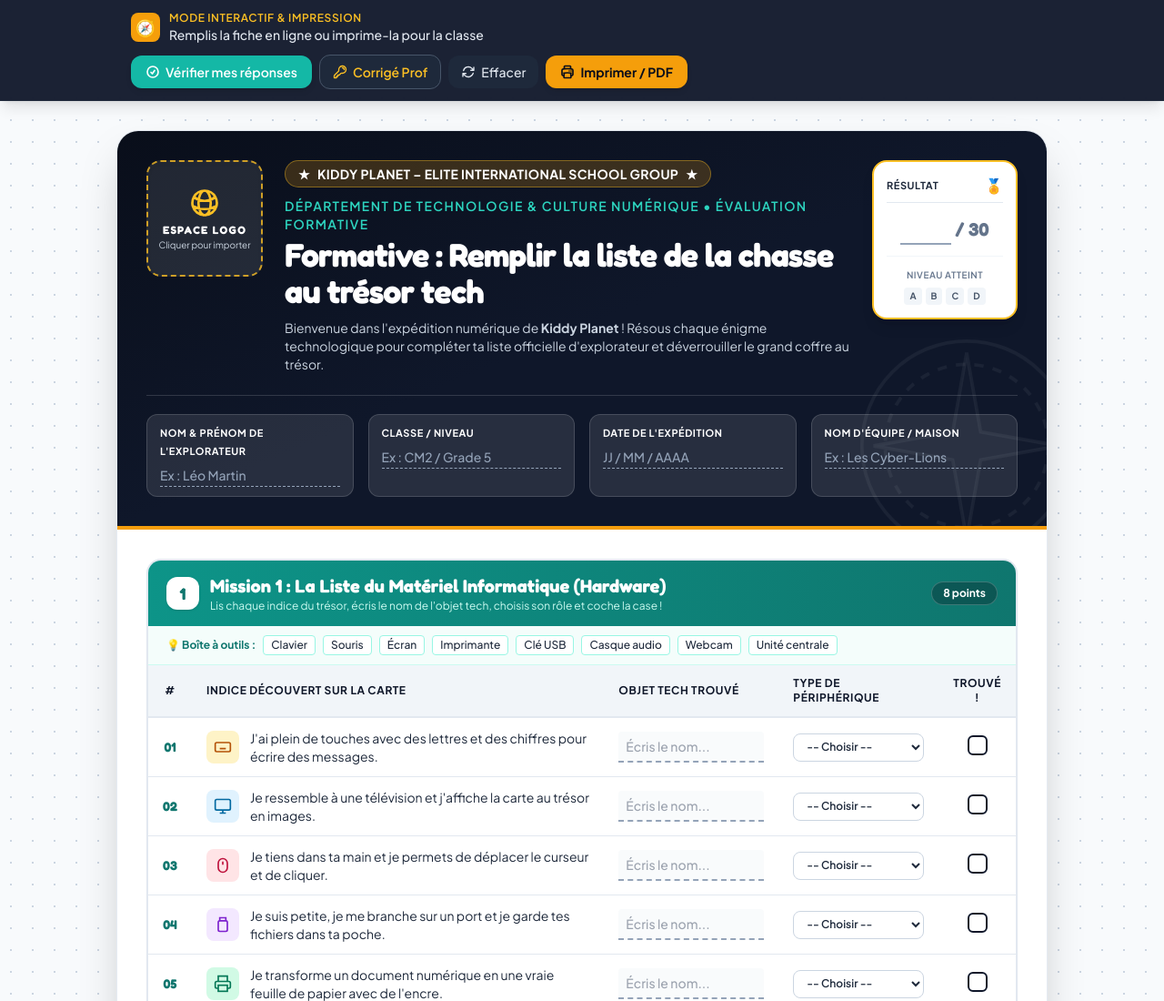
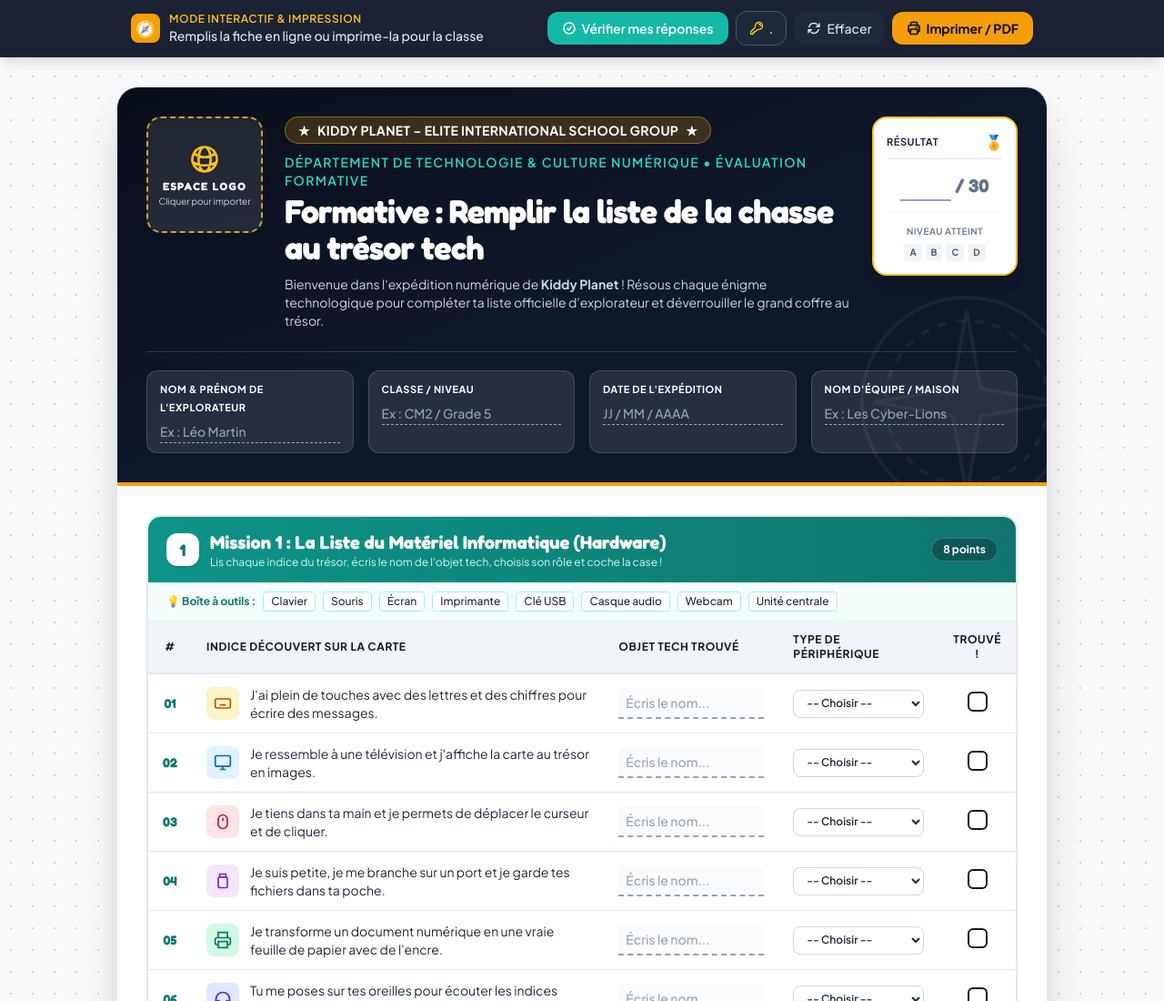
Before and after one commit to John-Christ/elite, a plain HTML site: page docs/p2.html in a window 1280 px wide. Shown: the top 1100 px of the page at 91% size. Drawn offline with nearby package versions, Linux system fonts and the light colour scheme.

Commit message:
Update p2.html

```diff
--- a/docs/p2.html
+++ b/docs/p2.html
@@ -180,7 +180,7 @@
                 </button>
                 <button onclick="toggleAnswerKey()" id="btnAnswerKey" class="px-3.5 py-2 rounded-xl bg-navy-800 hover:bg-slate-700 border border-slate-600 text-gold-400 font-semibold text-sm transition flex items-center gap-1.5 cursor-pointer">
                     <svg class="w-4 h-4" fill="none" stroke="currentColor" stroke-width="2" viewBox="0 0 24 24"><path stroke-linecap="round" stroke-linejoin="round" d="M15.75 5.25a3 3 0 013 3m3 0a6 6 0 01-7.029 5.912c-.563-.097-1.159.026-1.563.43L10.5 17.25H8.25v2.25H6v2.25H2.25v-2.818c0-.597.237-1.17.659-1.591l6.499-6.499c.404-.404.527-1 .43-1.563A6 6 0 1121.75 8.25z"/></svg>
-                    <span>Corrigé Prof</span>
+                    <span>.</span>
                 </button>
                 <button onclick="resetAssessment()" class="px-3.5 py-2 rounded-xl bg-slate-800 hover:bg-slate-700 text-slate-200 font-medium text-sm transition flex items-center gap-1.5 cursor-pointer" title="Réinitialiser la fiche">
                     <svg class="w-4 h-4" fill="none" stroke="currentColor" stroke-width="2" viewBox="0 0 24 24"><path stroke-linecap="round" stroke-linejoin="round" d="M16.023 9.348h4.992v-.001M2.985 19.644v-4.992m0 0h4.992m-4.993 0l3.181 3.183a8.25 8.25 0 0013.803-3.7M4.031 9.865a8.25 8.25 0 0113.803-3.7l3.181 3.182m0-4.991v4.99"/></svg>
```
